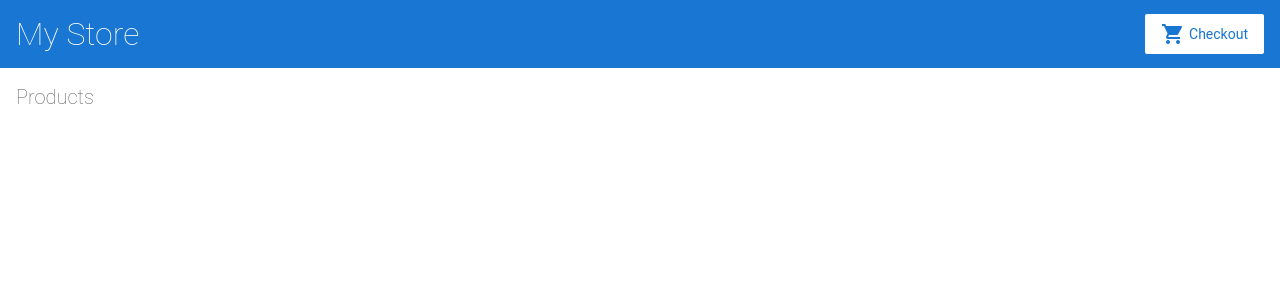
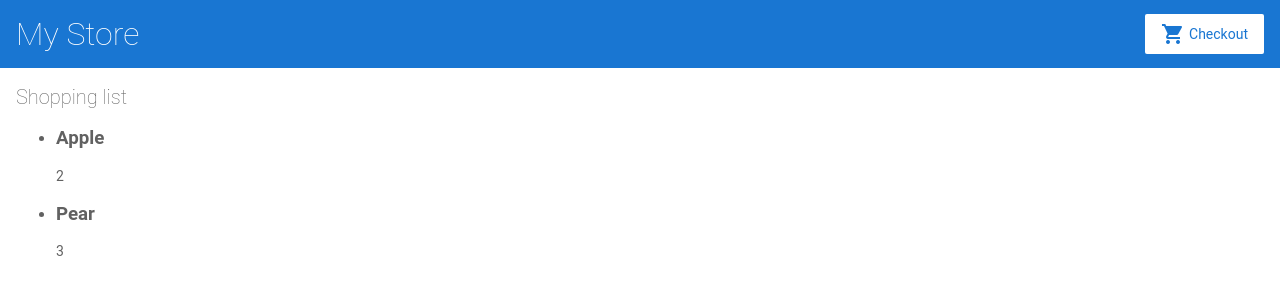
Before and after one commit to BiplopDey/angular-wozakg, an Angular app: page / in a window 1280 px wide. Shown: the top 300 px of the page. Built offline with nearby package versions, Linux system fonts and the light colour scheme.

Commit message:
Render products

```diff
--- /dev/null
+++ b/src/app/product/product.component.html
@@ -0,0 +1,2 @@
+<h3>{{product.name}}</h3>
+<p>{{product.cuantity}}</p>
--- /dev/null
+++ b/src/app/product/product.component.ts
@@ -0,0 +1,19 @@
+import { Component, Input, OnInit } from '@angular/core';
+import { Product } from './product';
+
+
+@Component({
+  selector: 'app-product',
+  templateUrl: './product.component.html',
+  styleUrls: ['./product.component.css']
+})
+export class ProductComponent implements OnInit {
+
+  @Input() product!: Product;
+
+  constructor() { }
+
+  ngOnInit(): void {
+  }
+
+}
--- /dev/null
+++ b/src/app/product/product.ts
@@ -0,0 +1,4 @@
+export interface Product{
+    name:string;
+    cuantity:number;
+}
--- a/src/app/products.ts
+++ b/src/app/products.ts
@@ -1,10 +1,11 @@
+/*
 export interface Product {
   id: number;
   name: string;
   price: number;
   description: string;
 }
-
+*/
 export const products = [
   {
     id: 1,
--- /dev/null
+++ b/src/app/shopping-list/shopping-list.component.html
@@ -0,0 +1,7 @@
+<h2>Shopping list</h2>
+
+<ul>
+    <li *ngFor="let product of list">
+        <app-product [product]="product"></app-product>
+    </li>
+</ul>
--- /dev/null
+++ b/src/app/shopping-list/shopping-list.component.ts
@@ -0,0 +1,18 @@
+import { Component, OnInit } from '@angular/core';
+import { Product } from '../product/product';
+
+@Component({
+  selector: 'app-shopping-list',
+  templateUrl: './shopping-list.component.html',
+  styleUrls: ['./shopping-list.component.css']
+})
+export class ShoppingListComponent implements OnInit {
+  list: Array<Product> = [{name:"Apple", cuantity:2}, {name:"Pear", cuantity:3}];
+
+  constructor() {
+  }
+
+  ngOnInit(): void {
+  }
+
+}
```
Also changed, not shown: src/app/app.module.ts (+6 -2 lines), src/app/product/product.component.css (added), src/app/shopping-list/shopping-list.component.css (added), 2 other files (tests, documents, lock files or other folders).
